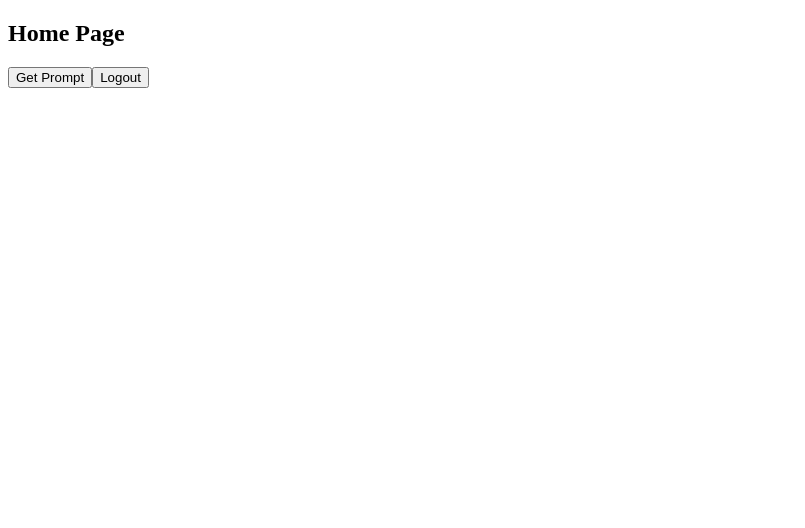
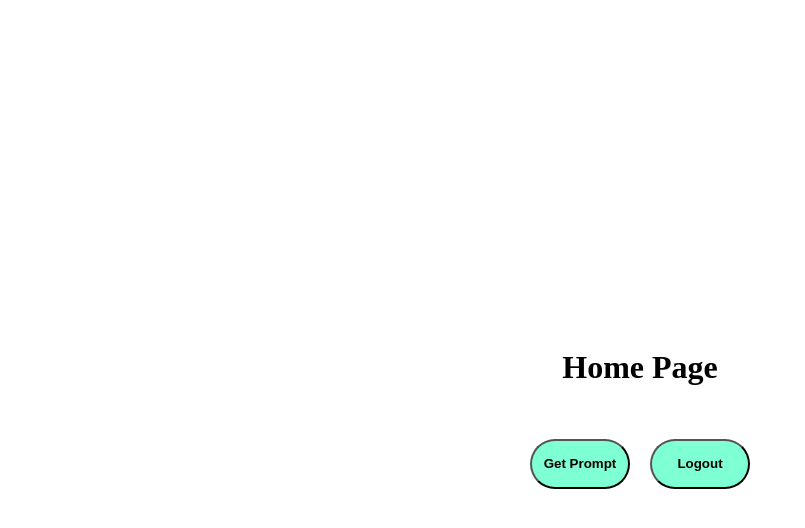
Before and after one commit to varshaposhala/AIContentGenApp-FrontEnd, a React (Create React App) app: page / in a window 1280 px wide. Shown: the top 528 px of the page, without its empty margins (0-805 px from the left). Built offline with nearby package versions, Linux system fonts and the light colour scheme.

Commit message:
Fixes #1: centered the login and home page added few styles

```diff
--- a/src/components/HomePage/home.css
+++ b/src/components/HomePage/home.css
@@ -0,0 +1,37 @@
+/* This will center everything inside the container div */
+.container {
+    display: flex;
+    justify-content: center;
+    align-items: center;
+    height: 100vh;
+    text-align: center;
+}
+
+
+.home {
+    display: flex;
+    flex-direction: column;
+    align-items: center;
+    justify-content: center;
+    text-align: center;
+}
+.buttons{
+    display: flex;
+    justify-content: center;
+    gap:20px;
+}
+h1{
+    font-weight:bolder;
+}
+button{
+    height:50px;
+    width:100px;
+    border-radius: 50px;
+    background-color: aquamarine;
+    font-weight: bolder;
+    cursor: pointer;
+}
+button:hover{
+     background-color:cadetblue;
+
+}
--- a/src/components/HomePage/home.js
+++ b/src/components/HomePage/home.js
@@ -1,7 +1,7 @@
 import React, { useState } from "react";
 import { useNavigate } from "react-router-dom";
 import Cookies from "js-cookie";
-
+import './home.css';
 const HomePage = () => {
     const [message, setMessage] = useState("");
     const navigate = useNavigate();
@@ -69,13 +69,16 @@ const HomePage = () => {
     };
 
     return (
+        <div className="container">
+            <div className="home">
+                <h1>Home Page</h1>
+                <p>{message}</p>
+                <div className="buttons">
                     <div>
-      <h2>Home Page</h2>
-      <p>{message}</p>
-
                         {/* Button to trigger prompt request */}
                         <button onClick={requestPrompt}>Get Prompt</button>
-
+                    </div>
+                    <div>
                         {/* Logout Button */}
                         <button onClick={() => {
                             Cookies.remove("accessToken");
@@ -83,6 +86,9 @@ const HomePage = () => {
                             navigate("/login");
                         }}>Logout</button>
                     </div>
+                </div>
+            </div>
+        </div>
     );
 };
 
--- a/src/components/LoginForm/login.css
+++ b/src/components/LoginForm/login.css
@@ -0,0 +1,38 @@
+/* This will center everything inside the container div */
+.container {
+    display: flex;
+    justify-content: center;
+    align-items: center;
+    height: 100vh;
+    text-align: center;
+}
+
+
+.login{
+    display: flex;
+    flex-direction: column;
+    align-items: center;
+    justify-content: center;
+    text-align: center;
+}
+
+h1{
+    font-weight:bolder;
+}
+button{
+    height:50px;
+    width:100px;
+    border-radius: 50px;
+    background-color: aquamarine;
+    font-weight: bolder;
+    cursor: pointer;
+}
+button:hover{
+     background-color:cadetblue;
+
+}
+input{
+    height: 30px;
+    width:150px;
+
+}
--- a/src/components/LoginForm/login.js
+++ b/src/components/LoginForm/login.js
@@ -1,7 +1,7 @@
 import { useState } from "react";
 import { useNavigate } from "react-router-dom";
 import Cookies from "js-cookie";
-
+import "./login.css";
 const LoginForm = () => {
     const [username, setUsername] = useState("");
     const [password, setPassword] = useState("");
@@ -40,6 +40,8 @@ const LoginForm = () => {
 
     return (
         <form onSubmit={handleLogin}>
+            <div className="container">
+                <div className="login">
                     <h2>Login</h2>
                     <input
                         type="text"
@@ -47,16 +49,19 @@ const LoginForm = () => {
                         value={username}
                         onChange={(e) => setUsername(e.target.value)}
                         required
-      /><br/>
+                    /><br />
                     <input
                         type="password"
                         placeholder="Password"
                         value={password}
                         onChange={(e) => setPassword(e.target.value)}
                         required
-      /><br/>
+                    /><br />
                     <button type="submit">Login</button>
+                </div >
+            </div>
         </form>
+
     );
 };
 
```
Lines whose indentation alone changed are shown as unchanged.
